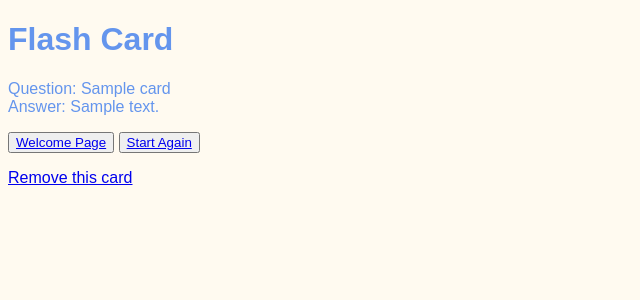
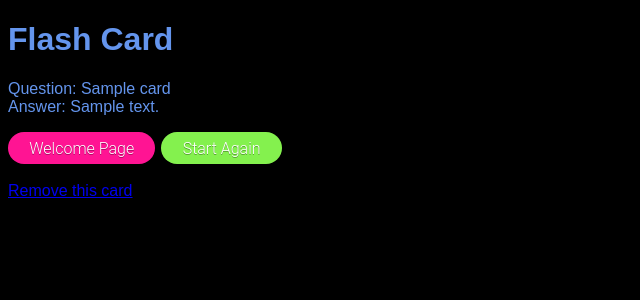
Before and after one commit to GreyPaperclip/python_flask_learning2, a Flask app: template templates/card.html in a window 1280 px wide. Shown: the top 300 px of the page, without its empty margins (0-640 px from the left). Run offline with Flask 2, Linux system fonts and the light colour scheme; the template is opened without the code that fills it: most values are stand-ins (such as "Sample title", 1, 10 or a date in 2020).

Commit message:
Added improved buttons

```diff
--- /dev/null
+++ b/static/button.css
@@ -0,0 +1,24 @@
+a.button4{
+display:inline-block;
+padding:0.3em 1.2em;
+margin:0 0.1em 0.1em 0;
+border:0.16em solid rgba(255,255,255,0);
+border-radius:2em;
+box-sizing: border-box;
+text-decoration:none;
+font-family:'Roboto',sans-serif;
+font-weight:300;
+color:#FFFFFF;
+text-shadow: 0 0.04em 0.04em rgba(0,0,0,0.35);
+text-align:center;
+transition: all 0.2s;
+}
+a.button4:hover{
+border-color: rgba(255,255,255,1);
+}
+@media all and (max-width:30em){
+a.button4{
+display:block;
+margin:0.2em auto;
+}
+}
--- a/static/style.css
+++ b/static/style.css
@@ -1,5 +1,5 @@
 body {
     font-family: sans-serif;
     color: cornflowerblue;
-    background-color: floralwhite;
+    background-color: black;
 }
--- a/templates/card.html
+++ b/templates/card.html
@@ -3,26 +3,24 @@
 {% block title %}Flash Card{% endblock %}
 
 {% block content %}
+
+<link rel="stylesheet" type="text/css" href="{{ url_for('static', filename='button.css') }}">
 <h1> Flash Card</h1>
     Question: {{ card.question }} <br>
     Answer: {{ card.answer }}
     <p>
-        <button>
-            <a href="{{ url_for('welcome') }}">
+            <a href="{{ url_for('welcome') }}" class="button4" style="background-color: deeppink">
                 Welcome Page
             </a>
-        </button>
-        <button>
         {% if index < max_index %}
-            <a href="{{ url_for('card_view', index=index + 1)}}">
+            <a href="{{ url_for('card_view', index=index + 1)}}" class="button4" style="background-color:#f14e4e">
                 Next card
             </a>
         {% else %}
-            <a href="{{ url_for('card_view', index=0)}}">
+            <a href="{{ url_for('card_view', index=0)}}" class="button4" style="background-color:#84f14e">
                 Start Again
             </a>
         {% endif %}
-        </button>
     </p>
     <a href="{{  url_for('remove_card', index=index) }}">Remove this card</a>
 {% endblock %}
```
